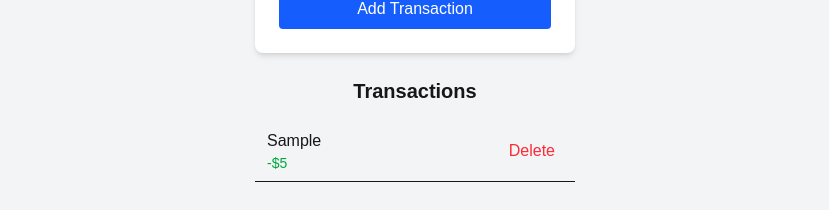
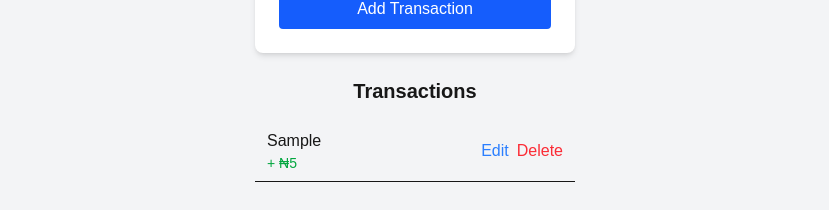
Before and after one commit to steno1/finance-tracker, a Next.js app: page / in a window 1280 px wide. Both pictures are taken after typing "Sample", "5" into the empty fields and a click on the button "Add Transaction". Shown: the part 587-797 px from the top of the page, without its empty margins (225-1054 px from the left). Built offline with nearby package versions, Linux system fonts and the light colour scheme.

Commit message:
Add component separation + types for finance tracker

```diff
--- a/app/page.tsx
+++ b/app/page.tsx
@@ -1,157 +1,107 @@
-
 "use client";
 
 import { useState } from "react";
+import TransactionForm from "@/components/TransactionForm";
+import TransactionList from "@/components/TransactionList";
+import { Transaction } from "@/types/transaction";
 
+export default function Home() {
+  const [title, setTitle] = useState("");
+  const [amount, setAmount] = useState("");
+  const [type, setType] = useState("income");
+  const [transactions, setTransaction] = useState<Transaction[]>([]);
+  const [editId, setEditId] = useState<number | null>(null);
 
+  const resetForm = () => {
+    setTitle("");
+    setAmount("");
+    setType("income");
+    setEditId(null);
+  };
 
+  const handleSubmit = (e: React.FormEvent<HTMLFormElement>) => {
+    e.preventDefault();
 
-function Home() {
+    if (editId !== null) {
+      const updated = transactions.map((item) =>
+        item.id === editId
+          ? { ...item, title, amount: Number(amount), type }
+          : item
+      );
+      setTransaction(updated);
+      resetForm();
+    } else {
+      const newTransaction = {
+        id: Date.now(),
+        title,
+        amount: Number(amount),
+        type,
+      };
+      setTransaction([...transactions, newTransaction]);
+      resetForm();
+    }
+  };
 
+  const income = transactions
+    .filter((item) => item.type === "income")
+    .reduce((sum, item) => sum + item.amount, 0);
 
-  const [title, setTitle]=useState("");
-  const [amount, setAmount]=useState("")
-  const [type, setType]=useState("income");
-  const [transaction, setTransaction]=useState<any []>([])
+  const expenses = transactions
+    .filter((item) => item.type === "expense")
+    .reduce((sum, item) => sum + item.amount, 0);
 
-  const handleSubmit=(e:React.FormEvent<HTMLFormElement>)=>{
-e.preventDefault()
-const newTransaction={
-  id: Date.now(),
-  title,
-  amount:Number(amount),
-  type
+  const balance = income - expenses;
 
-}
-setTransaction([...transaction, newTransaction]);
-setTitle("");
-setAmount("");
-setType("Income");
-console.log("new transaction", newTransaction);
-console.log("all", transaction)
-  }
+  const handleDelete = (id: number) => {
+    setTransaction(transactions.filter((item) => item.id !== id));
+  };
 
-  const income=transaction.filter(item=>item.type==="income")
-  .reduce((sum, item)=>sum+item.amount,0);
-
-  const expenses=transaction.filter(item=>item.type==="expense")
-  .reduce((sum, item)=>sum+item.amount, 0)
-
-  const balance =income-expenses;
-
-  const handleDelete=(id:number)=>{
-const newTransactions=transaction.filter(item=>item.id !==id);
-setTransaction(newTransactions);
-  }
+  const handleEdit = (item: Transaction) => {
+    setEditId(item.id);
+    setTitle(item.title);
+    setAmount(item.amount.toString());
+    setType(item.type);
+  };
 
   return (
     <main className="min-h-screen bg-gray-100 flex flex-col items-center justify-center p-6">
       <h1 className="text-4xl font-bold text-gray-800 mb-4">Finance Tracker</h1>
-      <p className="text-lg text-gray-600 mb-8">
+         <p className="text-lg text-gray-600 mb-8 text-center">
         Track your income, expenses, and balance easily.
       </p>
 
-      {/* Dashboard Cards */}
       <div className="flex flex-wrap justify-center gap-6">
-        {/* Income Card */}
         <div className="bg-white shadow-md rounded-lg p-6 text-center w-60">
           <h2 className="text-lg font-semibold text-gray-700">Income</h2>
           <p className="text-2xl font-bold text-green-600">{income}</p>
         </div>
 
-        {/* Expenses Card */}
         <div className="bg-white shadow-md rounded-lg p-6 text-center w-60">
           <h2 className="text-lg font-semibold text-gray-700">Expenses</h2>
           <p className="text-2xl font-bold text-red-600">{expenses}</p>
         </div>
 
-        {/* Balance Card */}
         <div className="bg-white shadow-md rounded-lg p-6 text-center w-60">
           <h2 className="text-lg font-semibold text-gray-700">Balance</h2>
           <p className="text-2xl font-bold text-blue-600">{balance}</p>
         </div>
       </div>
 
+      <TransactionForm
+        title={title}
+        amount={amount}
+        type={type}
+        handleSubmit={handleSubmit}
+        setAmount={setAmount}
+        setTitle={setTitle}
+        setType={setType}
+      />
 
-       {/* Transaction input form */}
-      <form
-      onSubmit={handleSubmit}
-      className="bg-white shadow-md rounded-lg p-6 w-80 flex flex-col gap-3 mt-8">
-
-         <label className="text-gray-700 font-medium">
-    Title
-  </label>
-        <input
-          type="text"
-          value={title}
-          onChange={(e)=>setTitle(e.target.value)}
-          placeholder="Title"
-          className="border border-gray-300 rounded p-2 focus:outline-none focus:ring-2 focus:ring-blue-400"
-        />
-
-
-         <label className="text-gray-700 font-medium">
-    Amount
-  </label>
-
-        <input
-        value={amount}
-        onChange={(e)=>setAmount(e.target.value)}
-          type="number"
-          placeholder="Amount"
-          className="border border-gray-300 rounded p-2 focus:outline-none focus:ring-2 focus:ring-blue-400"
-        />
-
- <label className="text-gray-700 font-medium">
-    Type
-  </label>
-        <select
-        value={type}
-        onChange={(e)=>setType(e.target.value)}
-          className="border border-gray-300 rounded p-2 focus:outline-none focus:ring-2 focus:ring-blue-400"
-        >
-
-          <option value="income">Income</option>
-          <option value="expense">Expense</option>
-
-
-        </select>
-
-        <button
-          type="submit"
-          className="bg-blue-600 text-white rounded p-2 hover:bg-blue-700"
-        >
-          Add Transaction
-        </button>
-      </form>
-<div className="mt-6 w-80">
-  <h2 className="text-xl mb-4 font-semibold text-center">Transactions</h2>
-  <ul>
-    {transaction.map((item) => (
-      <li
-        key={item.id}
-        className="flex justify-between items-center border-b py-2 px-3"
-      >
-        <div className="flex flex-col">
-          <span className="font-medium">{item.title}</span>
-          <span className={`text-sm ${item.type === "income" ? "text-green-600" : "text-red-600"}`}>
-            {item.type === "Income" ? "+" : "-"}${item.amount}
-          </span>
-        </div>
-
-        <button
-          onClick={() => handleDelete(item.id)}
-          className="text-red-500 hover:text-red-700 px-2 py-1 rounded"
-        >
-          Delete
-        </button>
-      </li>
-    ))}
-  </ul>
-</div>
-
+      <TransactionList
+        transactions={transactions}
+        handleEdit={handleEdit}
+        handleDelete={handleDelete}
+      />
     </main>
   );
 }
-
-export default Home;
--- /dev/null
+++ b/components/TransactionForm.tsx
@@ -0,0 +1,65 @@
+"use client";
+
+import { Transaction } from "@/types/transaction";
+
+type Props = {
+  title: string;
+  amount: string;
+  type: string;
+  handleSubmit: (e: React.FormEvent<HTMLFormElement>) => void;
+  setTitle: (value: string) => void;
+  setAmount: (value: string) => void;
+  setType: (value: string) => void;
+};
+
+export default function TransactionForm({
+  title,
+  amount,
+  type,
+  handleSubmit,
+  setTitle,
+  setAmount,
+  setType
+}: Props) {
+  return (
+    <form
+      onSubmit={handleSubmit}
+      className="bg-white shadow-md rounded-lg p-6 w-80 flex flex-col gap-3 mt-8"
+    >
+      <label className="text-gray-700 font-medium">Title</label>
+      <input
+        type="text"
+        value={title}
+        onChange={(e) => setTitle(e.target.value)}
+        placeholder="Title"
+        className="border border-gray-300 rounded p-2 focus:outline-none focus:ring-2 focus:ring-blue-400"
+      />
+
+      <label className="text-gray-700 font-medium">Amount</label>
+      <input
+        value={amount}
+        onChange={(e) => setAmount(e.target.value)}
+        type="number"
+        placeholder="Amount"
+        className="border border-gray-300 rounded p-2 focus:outline-none focus:ring-2 focus:ring-blue-400"
+      />
+
+      <label className="text-gray-700 font-medium">Type</label>
+      <select
+        value={type}
+        onChange={(e) => setType(e.target.value)}
+        className="border border-gray-300 rounded p-2 focus:outline-none focus:ring-2 focus:ring-blue-400"
+      >
+        <option value="income">Income</option>
+        <option value="expense">Expense</option>
+      </select>
+
+      <button
+        type="submit"
+        className="bg-blue-600 text-white rounded p-2 hover:bg-blue-700"
+      >
+        Add Transaction
+      </button>
+    </form>
+  );
+}
--- /dev/null
+++ b/components/TransactionList.tsx
@@ -0,0 +1,54 @@
+"use client";
+
+import { Transaction } from "@/types/transaction";
+
+type Props = {
+  transactions: Transaction[];
+  handleEdit: (item: Transaction) => void;
+  handleDelete: (id: number) => void;
+};
+
+export default function TransactionList({ transactions, handleEdit, handleDelete }: Props) {
+  return (
+    <div className="mt-6 w-80">
+      <h2 className="text-xl mb-4 font-semibold text-center">Transactions</h2>
+
+
+      <ul>
+        {transactions.map((item) => (
+          <li
+            key={item.id}
+            className="flex justify-between items-center border-b py-2 px-3"
+          >
+            <div className="flex flex-col">
+              <span className="font-medium">{item.title}</span>
+              <span
+                className={`text-sm ${
+                  item.type === "income" ? "text-green-600" : "text-red-600"
+                }`}
+              >
+                {item.type === "income" ? "+" : "-"} ₦{item.amount}
+              </span>
+            </div>
+
+            <div className="flex gap-2">
+              <button
+                onClick={() => handleEdit(item)}
+                className="text-blue-500 hover:text-blue-700"
+              >
+                Edit
+              </button>
+
+              <button
+                onClick={() => handleDelete(item.id)}
+                className="text-red-500 hover:text-red-700"
+              >
+                Delete
+              </button>
+            </div>
+          </li>
+        ))}
+      </ul>
+    </div>
+  );
+}
--- /dev/null
+++ b/types/transaction.ts
@@ -0,0 +1,6 @@
+export type Transaction = {
+  id: number;
+  title: string;
+  amount: number;
+  type: "income" | "expense";
+};
```
